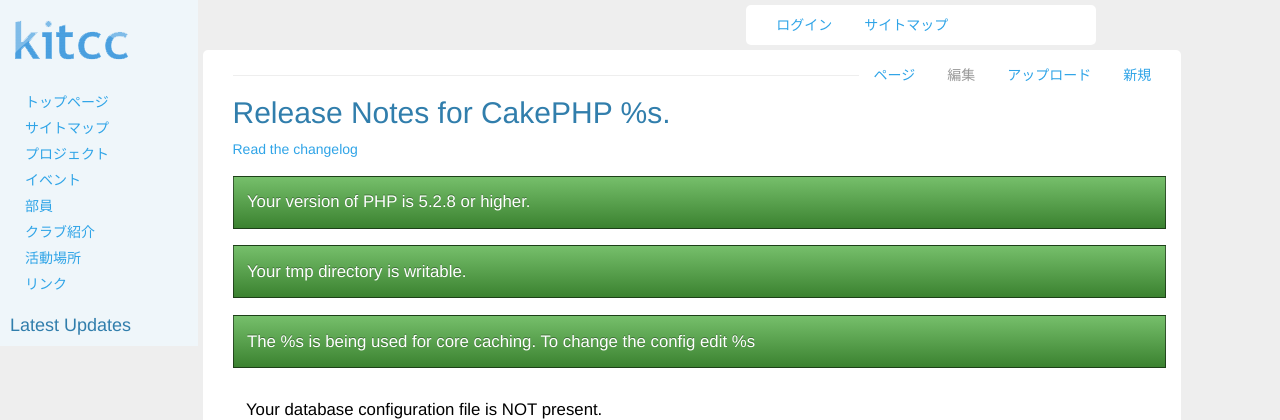
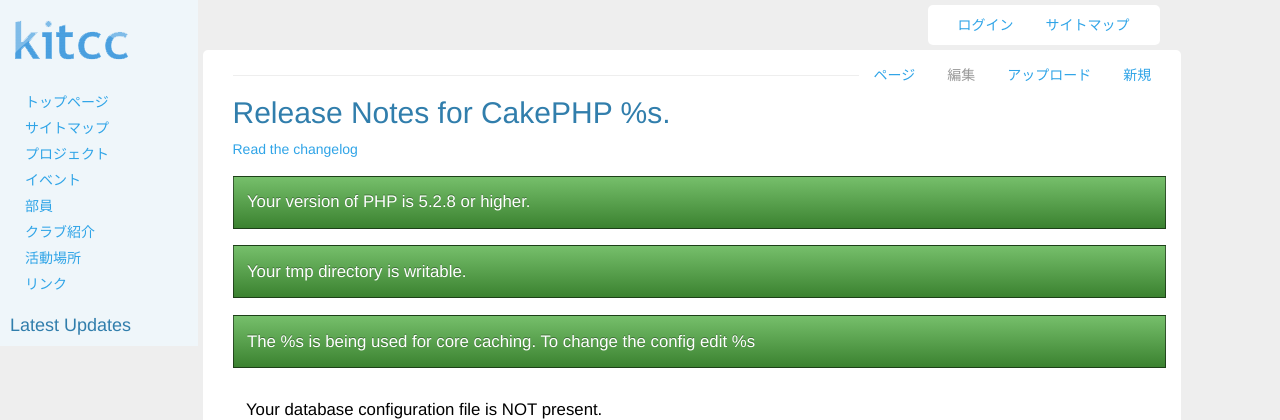
Before and after one commit to hoo89/Wikitcc2, a CakePHP app: the page made by app/View/Pages/home.ctp in a window 1280 px wide. Shown: the top 420 px of the page. Run offline with PHP 8.4 and a stand-in for CakePHP, Linux system fonts and the light colour scheme; the template is opened without the code that fills it, so the values that code supplies are empty; some libraries are stand-ins or nearby versions.

Commit message:
fix layouts

```diff
--- a/app/View/Layouts/default.ctp
+++ b/app/View/Layouts/default.ctp
@@ -36,7 +36,7 @@
 <body>
     <div class="container-fluid">
         <div class="row">
-            <div class="col-sm-offset-7 col-sm-3" id="header">
+            <div class="pull-right" id="header">
             <?php
             if(!$logged_in){
                 echo $this->element('header');
--- a/app/webroot/css/wikitcc.css
+++ b/app/webroot/css/wikitcc.css
@@ -59,7 +59,11 @@
     margin-bottom: 5px;
     background-color: white;
     border-radius: 5px;
-    min-width: 350px;
+
+    float: left;
+    padding-left: 15px;
+    padding-right: 15px;
+    margin-right: 10%;
 }
 #footer{
     text-align: right;
@@ -127,7 +131,9 @@
 @media (max-width: 768px) {
     #content{
         max-width: 100%;
-
+    }
+    #header{
+      margin: 0;
     }
     #updates{
         display: none;
```
